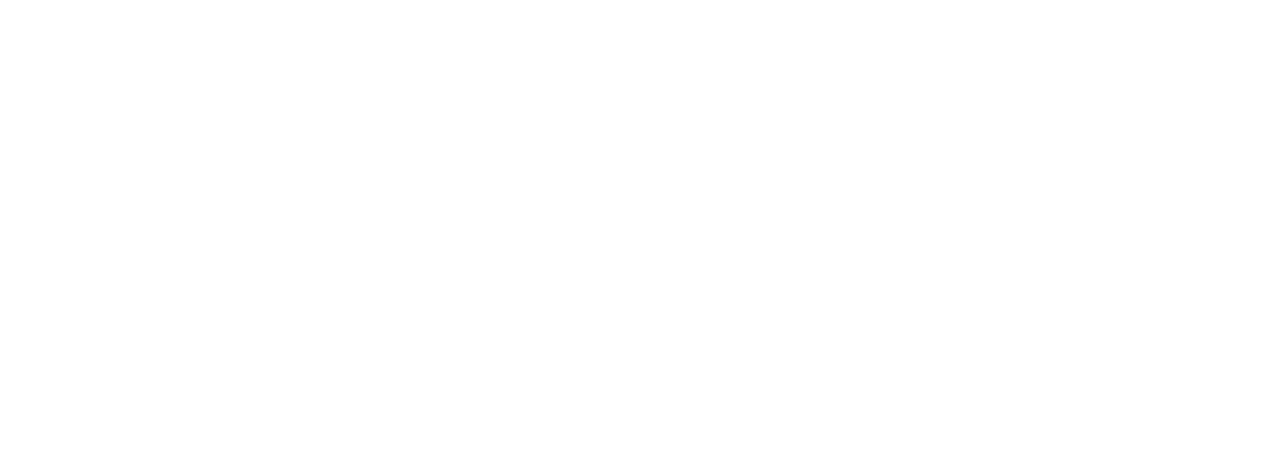
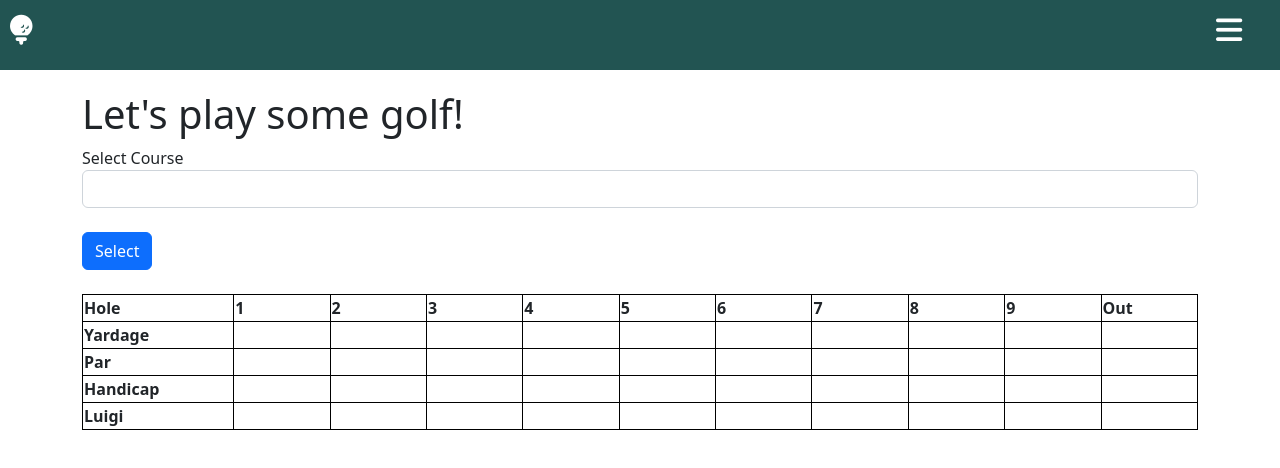
Before and after one commit to IsaacTellez4385/golfapp, a plain HTML site: page index.html in a window 1280 px wide. Drawn offline with nearby package versions, Linux system fonts and the light colour scheme; no server answers.

Commit message:
added table starting js

```diff
--- a/index.css
+++ b/index.css
@@ -0,0 +1,57 @@
+* {
+    margin:0;
+}
+.table-responsive {
+    width:100%;
+
+}
+td {
+    border:1px solid black;
+}
+tr {
+    border:1px solid black;
+}
+th {
+    border:1px solid black;
+    width:50px;
+}
+.header {
+    width:100%;
+    height:70px;
+    background-color:#225452;
+    display:flex;
+    flex-direction:row;
+}
+.headerLeft {
+    width:50%;
+    height:100%;
+    display:flex;
+    flex-direction:row;
+}
+.headerLeft h1 {
+    position:relative;
+    left:20px;
+    top:-15px;
+}
+.headerRight {
+    width:50%;
+    height:100%;
+}
+h1 {
+    margin-top:20px;
+}
+.fa-bars {
+    color:white;
+    font-size:30px;
+    position:relative;
+    left:90%;
+    top:15px;
+
+}
+.fa-golf-ball-tee {
+    color:white;
+    font-size:30px;
+    position:relative;
+    top:15px;
+    left:10px;
+}
--- a/index.html
+++ b/index.html
@@ -5,8 +5,124 @@
     <meta http-equiv="X-UA-Compatible" content="IE=edge">
     <meta name="viewport" content="width=device-width, initial-scale=1.0">
     <title>Golf App</title>
+    <link href="https://cdn.jsdelivr.net/npm/bootstrap@5.2.2/dist/css/bootstrap.min.css" rel="stylesheet" integrity="sha384-Zenh87qX5JnK2Jl0vWa8Ck2rdkQ2Bzep5IDxbcnCeuOxjzrPF/et3URy9Bv1WTRi" crossorigin="anonymous">
+    <script src="https://cdn.jsdelivr.net/npm/bootstrap@5.2.2/dist/js/bootstrap.bundle.min.js" integrity="sha384-OERcA2EqjJCMA+/3y+gxIOqMEjwtxJY7qPCqsdltbNJuaOe923+mo//f6V8Qbsw3" crossorigin="anonymous"></script>
+    <script defer src="index.js"></script>
+    <link rel="stylesheet" href="index.css">
+    <script src="https://kit.fontawesome.com/c7915cc9e8.js" crossorigin="anonymous"></script>
 </head>
 <body>
+<div class="header">
+    <div class="headerLeft">
+        <i class="fa-solid fa-golf-ball-tee"></i>
+    </div>
+    <div class="headerRight">
+        <i class="fa-solid fa-bars"></i>
+    </div>
+</div>
+    <div class="container">
+        <div class="row">
+            <div class="col-lg-12" id="header"></div>
+        </div>
+        <div class="row">
+            <div class="col-lg-12">
+                <div id="options-container"></div>
+            </div>
+        </div>
+        <h1>Let's play some golf!</h1>
 
+        <div class="form-group">
+            <label for="course-select">Select Course</label>
+            <select class="form-control" id="course-select"></select>
+          </div>
+        </br>
+          <button onclick="displayInformation()" class="btn btn-primary">Select</button>
+        </br>
+        </br>
+        <table class="table-responsive">
+            <thead>
+              <tr>
+                <th scope="col">Hole</th>
+                <th scope="col">1</th>
+                <th scope="col">2</th>
+                <th scope="col">3</th>
+                <th scope="col">4</th>
+                <th scope="col">5</th>
+                <th scope="col">6</th>
+                <th scope="col">7</th>
+                <th scope="col">8</th>
+                <th scope="col">9</th>
+                <th scope="col">Out</th>
+              </tr>
+            </thead>
+            <tbody>
+              <tr>
+                <th scope="row">Yardage</th>
+                <td></td>
+                <td></td>
+                <td></td>
+                <td></td>
+                <td></td>
+                <td></td>
+                <td></td>
+                <td></td>
+                <td></td>
+              </tr>
+              <tr>
+                <th scope="row">Par</th>
+                <td></td>
+                <td></td>
+                <td></td>
+                <td></td>
+                <td></td>
+                <td></td>
+                <td></td>
+                <td></td>
+                <td></td>
+              </tr>
+              <tr>
+                <th scope="row">Handicap</th>
+                <td></td>
+                <td></td>
+                <td></td>
+                <td></td>
+                <td></td>
+                <td></td>
+                <td></td>
+                <td></td>
+                <td></td>
+              </tr>
+              <tr>
+                <th scope="row">Luigi</th>
+                <td></td>
+                <td></td>
+                <td></td>
+                <td></td>
+                <td></td>
+                <td></td>
+                <td></td>
+                <td></td>
+                <td></td>
+              </tr>
+            </tbody>
+          </table>
+
+        <div class="row" id="scorecard-container">
+            <div class="col-lg-12" id="scorecard">
+                <div class="table-responsive">
+                    <table class="table table-bordered">
+                    </table>
+                </div>
+
+
+
+                <div class="table-responsive">
+                    <table class="table table-bordered">
+                    </table>
+                </div>
+
+            </div>
+        </div>
+    </div>
 </body>
 </html>
--- a/index.js
+++ b/index.js
@@ -0,0 +1,102 @@
+
+
+async function getAvailableCourses() {
+
+  return await fetch('https://golf-courses-api.herokuapp.com/courses/')
+  .then(
+    function (response) {
+      return response.json();
+    }
+  ).then(data => data.courses);
+}
+
+function renderCourses(courses){
+  let courseOptionsHtml = ''
+  courses.forEach((course) =>{
+
+    courseOptionsHtml += `<option onclick="test()" value="${course.id}">${course.name}</option>`;
+
+   });
+
+   document.getElementById('course-select').innerHTML = courseOptionsHtml;
+}
+async function getinfo() {
+  let getCourse = document.getElementById('course-select').value;
+
+  return await fetch('https://golf-courses-api.herokuapp.com/courses/' + getCourse)
+  .then(
+    function (response) {
+      return response.json();
+    }
+  ).then(info => info);
+
+}
+async function displayInformation() {
+  let getFunction = await getinfo();
+  console.log(getFunction);
+
+}
+
+// --------------------------------
+async function initializePage() {
+  const courses = await getAvailableCourses();
+  renderCourses(courses);
+
+}
+
+
+initializePage();
+
+// Teebox Selection
+
+async function getTeeBox() {
+  return await fetch('https://golf-courses-api.herokuapp.com/courses')
+  .then(
+    function(response) {
+      return response.json()
+    }
+  ).then(data => data.courses.id)
+}
+
+function renderTeeBoxes(teeBoxes) {
+  let teeBoxSelectHtml = ''
+  teeBoxes.forEach(function (teeBox, index) {
+   teeBoxSelectHtml += `<option value="${index}">${teeBox.teeType.toUpperCase()}, ${teeBox.totalYards} yards</option>`;
+
+});
+
+document.getElementById('tee-box-select').innerHTML = teeBoxSelectHtml;
+}
+
+async function returnBoxes() {
+  const boxes = await getTeeBox();
+
+  renderTeeBoxes(teeBoxes);
+}
+
+
+function addList() {
+  // get the todo text from the todo input box
+
+  // const text = document.getElementById('new-list-name-input').value;
+  // if(text) {
+  //  lists.push({
+  //     name: text,
+  //     todos: []
+  //   })
+  //   currentList = lists[lists.length - 1]
+  //   render();
+  // }
+  // console.log(text)
+  // position = lists.length - 1;
+
+  const text = document.getElementById('new-list-name-input').value;
+  let list = document.getElementById('current-list-name').value = text;
+  let result = document.getElementById('current-list-name').innerHTML = list;
+  let newArray = [result];
+
+
+
+  console.log(newArray)
+
+ }
```
